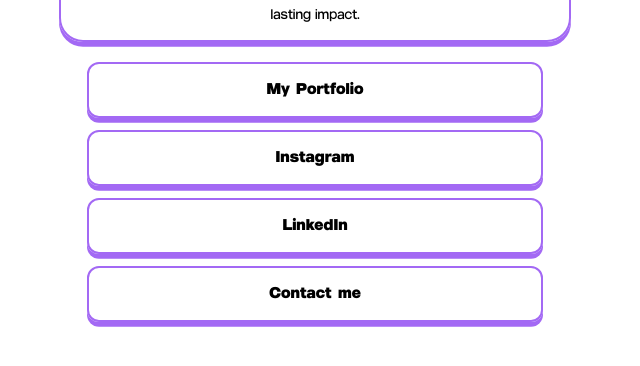
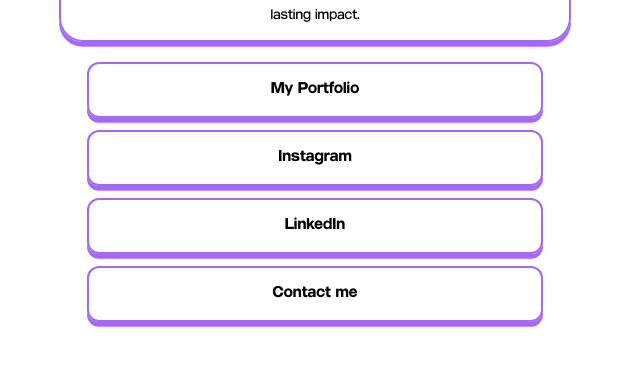
Before and after one commit to work-pranav/links, a React (Vite) app: page / in a window 1280 px wide. Shown: the part 364-730 px from the top of the page, without its empty margins (325-965 px from the left). Built offline with nearby package versions, Linux system fonts and the light colour scheme.

Commit message:
edited-texts-final-hopefully

```diff
--- a/src/App.tsx
+++ b/src/App.tsx
@@ -4,7 +4,7 @@
 
 const LinkComponent = ({content, btnlink}: {content: string, btnlink: string}) => {
   return (
-    <a href={btnlink} target="_blank" className="rounded-xl border-2 border-[#a369f4] shadow-custom-purple py-3 hover:shadow-none hover:translate-y-1 transition text-center font-bold text-lg">
+    <a href={btnlink} target="_blank" className="rounded-xl border-2 border-[#a369f4] shadow-custom-purple py-3 hover:shadow-none hover:translate-y-1 transition text-center font-medium text-lg">
       {content}
     </a>
   )
@@ -18,7 +18,7 @@
         <p className="font-medium absolute p-1.5 left-0 right-0 font-bold mx-auto w-32 text-center bottom-0.5 bg-white rounded-md border-2 border-[#a369f4] shadow-custom-purple-short text-lg">{Name}</p>
         <img src={logo} alt="pranav-stuff-logo.svg" className="absolute w-14 right-0 top-0" />
       </div>
-      <p className="font-normal -my-6 mx-3 p-3 text-center font-bold pt-8 rounded-3xl border-2 border-[#a369f4] shadow-custom-purple -bottom-[8.5rem] -z-10">I'm a multidisciplinary designer specializing in 2D, 3D, AR, VFX, and interactive experiences, with <span className="font-medium"> 6+ years of professional experience.</span> My work has contributed to projects for brands including <span className="font-medium">Pepsi, Bacardi, UCB, Patrón, and others,</span> driven by a passion for creating meaningful experiences that leave a lasting impact.</p>
+      <p className="font-normal -my-6 mx-3 p-3 text-center pt-8 rounded-3xl border-2 border-[#a369f4] shadow-custom-purple -bottom-[8.5rem] -z-10">I'm a multidisciplinary designer specializing in 2D, 3D, AR, VFX, and interactive experiences, with <span className="font-medium"> 6+ years of professional experience.</span> My work has contributed to projects for brands including <span className="font-medium">Pepsi, Bacardi, UCB, Patrón, and others,</span> driven by a passion for creating meaningful experiences that leave a lasting impact.</p>
       <div className="my-6">
         <div className="font-medium p-5 px-10 flex flex-col w-full gap-3">
           {Links.map(({title, link}, idx) => <LinkComponent content={title} btnlink={link} key={idx} />)}
```
